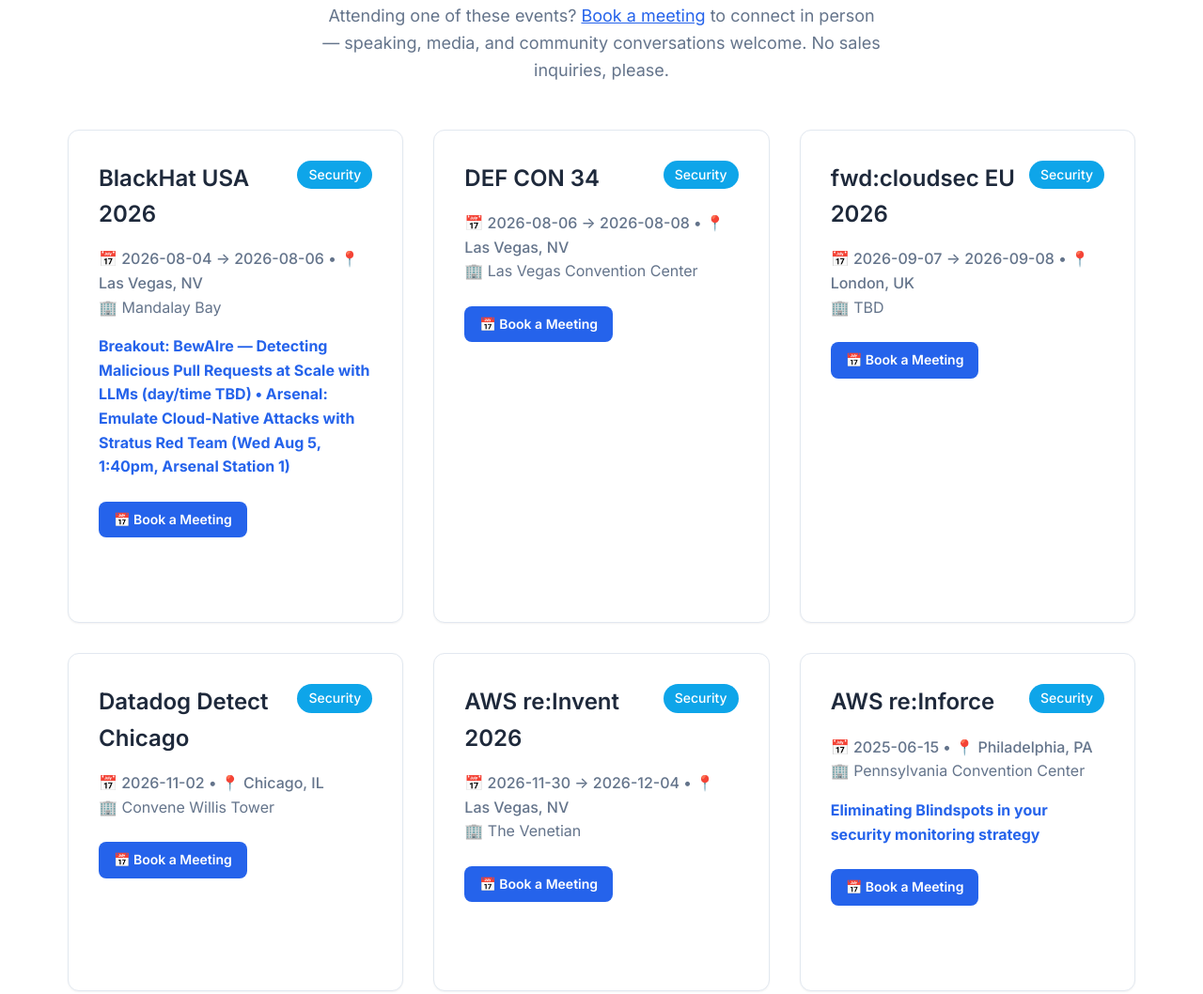
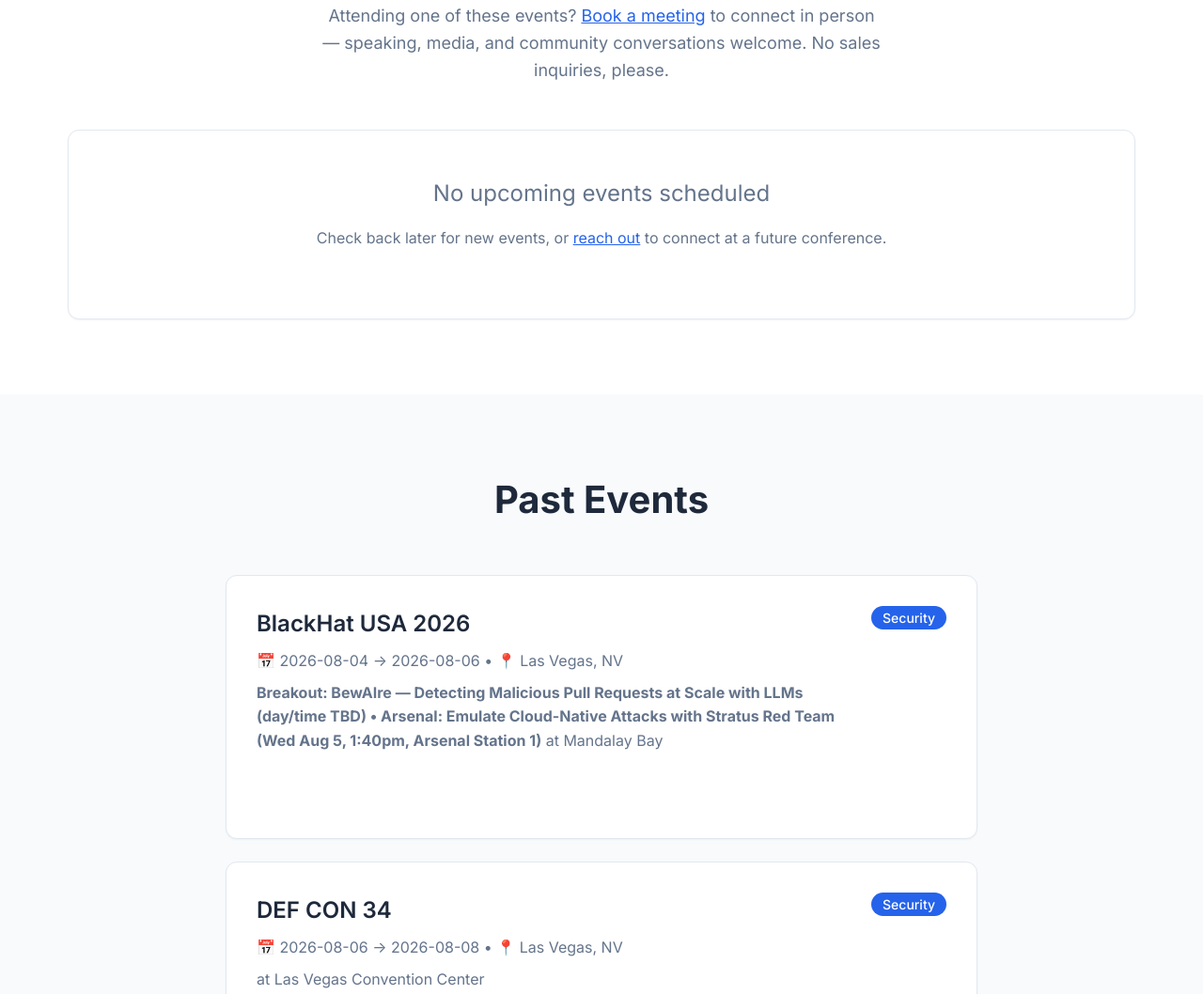
Before and after one commit to andrewkrug/andrewkrug.github.io, an Eleventy site: page src/wheres-andrew.njk in a window 1280 px wide. Shown: the part 2000-3058 px from the top of the page at 94% size. Built offline with nearby package versions, Linux system fonts and the light colour scheme; Eleventy itself is replaced by a stand-in of ours; files that its build step writes are made by us from their sources.

Commit message:
Revert "nightly-optimize: No runtime logs exist for this site, so I fixed two provable static bugs: the Where's Andrew 'No upc"
This reverts commit 05e0061d20dbb0bb6517c783d339d6ace29189b0.

```diff
--- a/src/wheres-andrew.njk
+++ b/src/wheres-andrew.njk
@@ -58,8 +58,10 @@
         </p>
 
         <div class="card-grid">
-            {% set upcomingList = events.upcoming | selectattr("date", "isFutureEvent") | list %}
-            {% for event in upcomingList %}
+            {% set hasUpcoming = false %}
+            {% for event in events.upcoming %}
+            {% if event.date | isFutureEvent %}
+            {% set hasUpcoming = true %}
             <div class="card event-card" data-type="upcoming {{ event.type }}">
                 <div style="display: flex; justify-content: between; align-items: start; margin-bottom: 1rem;">
                     <h3 style="margin: 0; flex: 1;">{{ event.name }}</h3>
@@ -83,8 +85,9 @@
                     <button class="btn btn-secondary show-on-map" data-lat="{{ event.coordinates[0] }}" data-lng="{{ event.coordinates[1] }}" data-name="{{ event.name }}" style="font-size: 0.875rem; padding: 0.5rem 1rem;">Show on Map</button>
                 </div>
             </div>
+            {% endif %}
             {% endfor %}
-            {% if upcomingList.length === 0 %}
+            {% if not hasUpcoming %}
             <div class="card" style="text-align: center; padding: 3rem;">
                 <h3 style="color: var(--text-secondary); font-weight: 400;">No upcoming events scheduled</h3>
                 <p style="color: var(--text-secondary); margin-top: 1rem;">Check back later for new events, or <a href="/contact/" style="color: var(--primary-color);">reach out</a> to connect at a future conference.</p>
```
Also changed, not shown: 1 other file.
